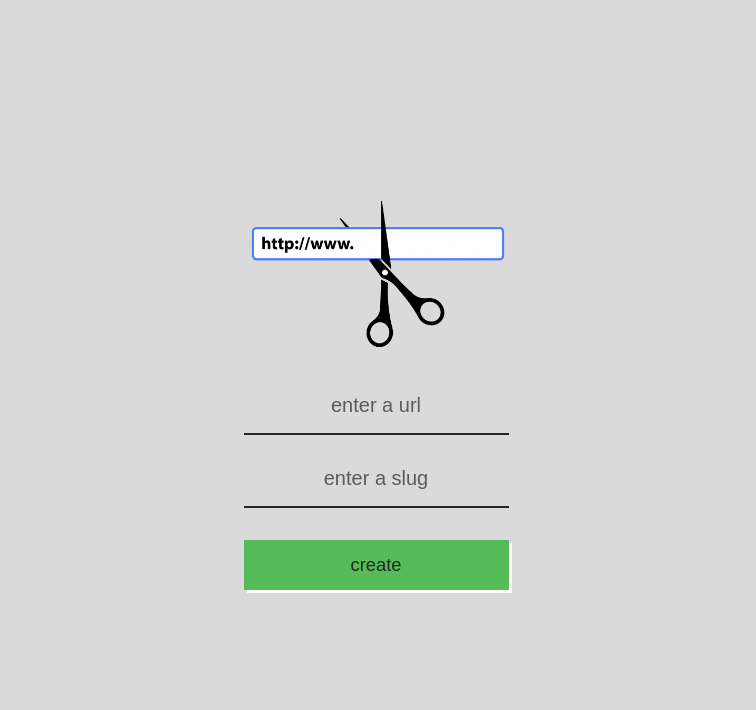
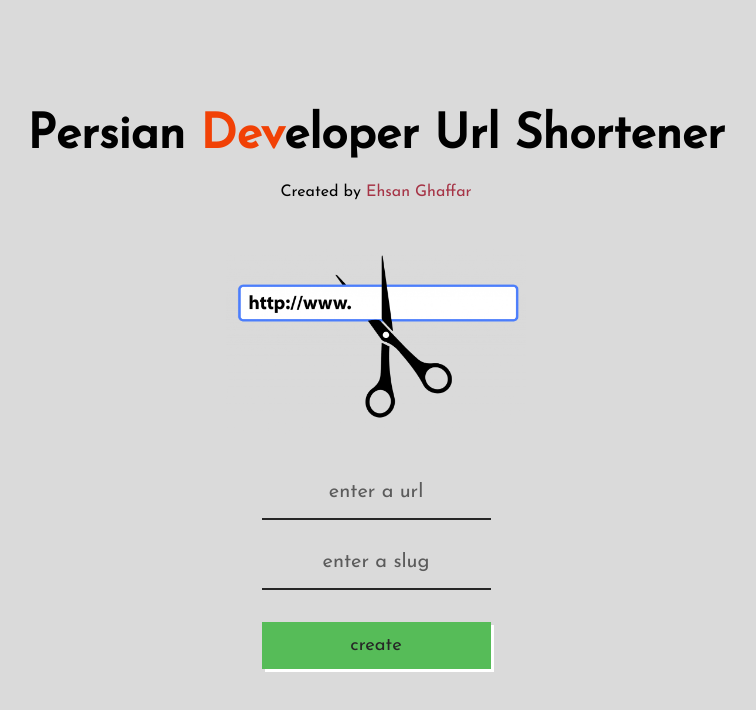
Before and after one commit to persian-developers-hub/nodejs-url-shortener, a website: page public/index.html in a window 1280 px wide. Shown: the whole page, without its empty margins (264-1020 px from the left). Drawn offline with nearby package versions, Linux system fonts and the light colour scheme.

Commit message:
add title and some styles

```diff
--- a/public/index.html
+++ b/public/index.html
@@ -5,9 +5,20 @@
     <meta name="viewport" content="width=device-width, initial-scale=1.0" />
     <title>Url shortener NodeJs</title>
     <link rel="stylesheet" href="styles.css" />
+    <link rel="preconnect" href="https://fonts.googleapis.com" />
+    <link rel="preconnect" href="https://fonts.gstatic.com" crossorigin />
+    <link
+      href="https://fonts.googleapis.com/css2?family=Josefin+Sans&display=swap"
+      rel="stylesheet"
+    />
   </head>
   <body>
     <header>
+      <h1 class="header-title">Persian <span>Dev</span>eloper Url Shortener</h1>
+      <p class="header-description">
+        Created by
+        <a href="https://github.com/ehsanghaffar">Ehsan Ghaffar</a>
+      </p>
       <img class="logo" src="image.png" width="300" />
     </header>
     <main id="app">
--- a/public/styles.css
+++ b/public/styles.css
@@ -6,11 +6,12 @@
 
 html,
 body {
-  height: 100%;
+  margin-top: 3rem;
+  max-height: 100%;
 }
 
 body {
-  font-family: "Poppins", sans-serif;
+  font-family: "Josefin Sans", sans-serif;
   display: flex;
   flex-direction: column;
   justify-content: center;
@@ -21,11 +22,33 @@ body {
 header {
   display: flex;
   justify-content: center;
+  margin-bottom: 2rem;
+  margin-top: 1rem;
+  flex-direction: column;
+  align-items: center;
+}
+
+.header-title {
   margin-bottom: 1rem;
+  font-size: 3rem;
+}
+
+.header-title span {
+  color: #f14106;
+}
+
+.header-description {
+  margin-top: 0.5rem;
+}
+
+.header-description a {
+  text-decoration: none;
+  color: #a63446;
 }
 
 .logo {
   max-width: 90%;
+  margin-top: 3rem;
   image-rendering: -moz-crisp-edges;
 }
 
@@ -84,11 +107,11 @@ header {
 }
 
 .create:hover {
-  box-shadow: 0 0 0 0 #ffffff;
+  box-shadow: 0 0 0 0 #262626;
 }
 
 .created {
-  color: #ffffff;
+  color: #262626;
 }
 
 .created a {
```
